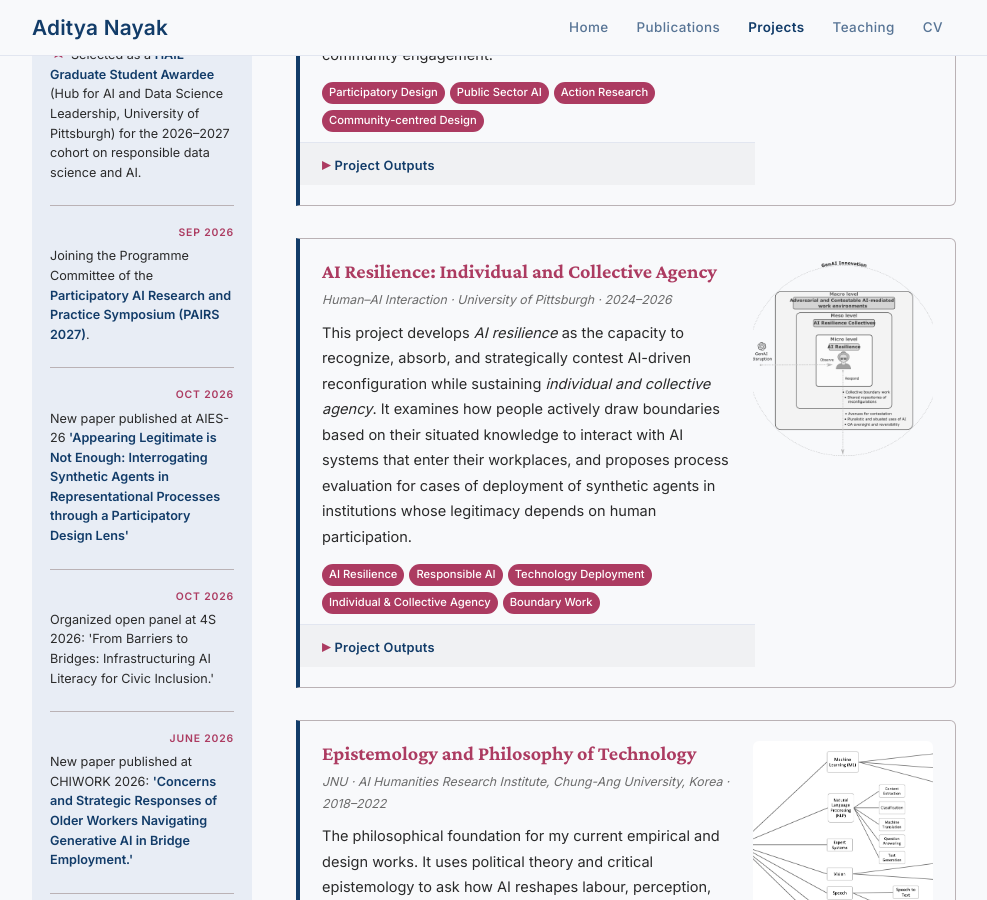
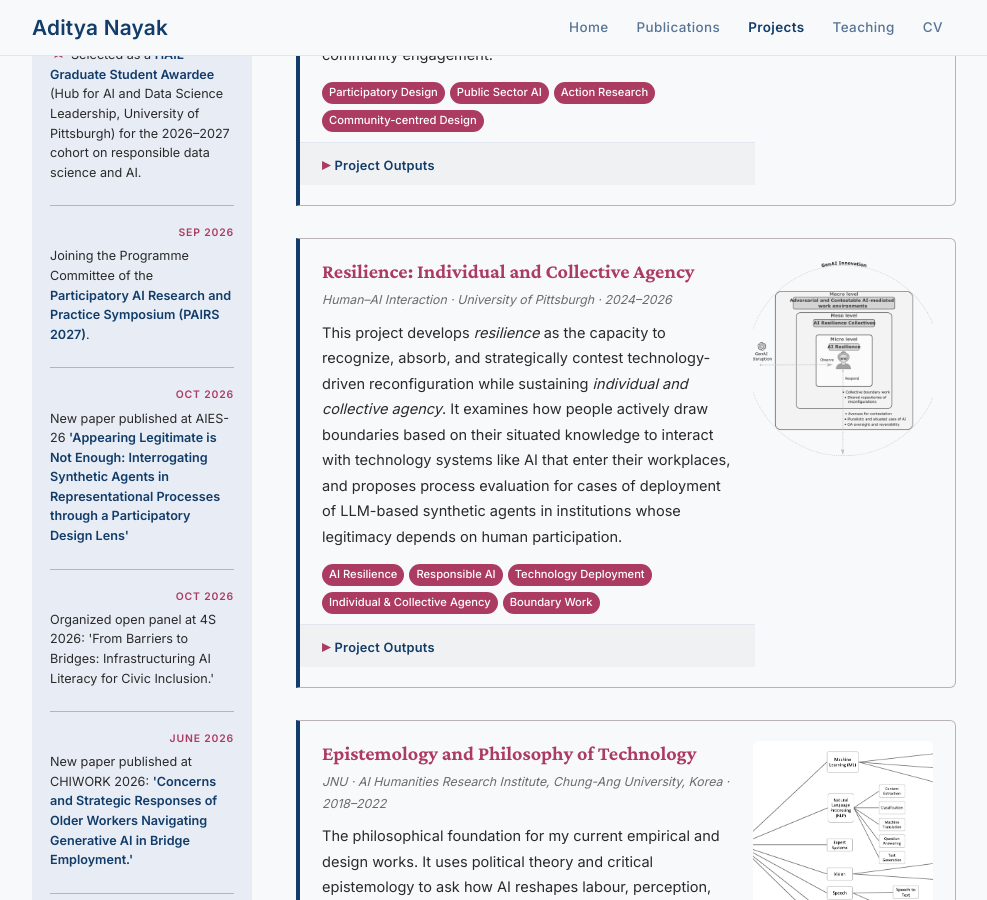
Before and after one commit to adityanayak-info/adityanayak-info.github.io, a Jekyll site: the page built from projects.md, in a window 1280 px wide and 900 px high, scrolled down 572 px. Shown: the whole window, without its empty margins (146-1133 px from the left). Built offline with Jekyll 4.4.1, drawn with Linux system fonts in a browser that asks for light colours.

Commit message:
Revise project title and description for clarity
Updated project description to focus on resilience and technology.

```diff
--- a/projects.md
+++ b/projects.md
@@ -52,9 +52,9 @@
 
 <div class="project-card">
   <div class="project-card-body">
-    <h3><a href="#" class="project-card-link">AI Resilience: Individual and Collective Agency</a></h3>
+    <h3><a href="#" class="project-card-link">Resilience: Individual and Collective Agency</a></h3>
     <p class="project-meta">Human–AI Interaction · University of Pittsburgh · 2024–2026</p>
-    <p>This project develops <em>AI resilience</em> as the capacity to recognize, absorb, and strategically contest AI-driven reconfiguration while sustaining <em>individual and collective agency</em>. It examines how people actively draw boundaries based on their situated knowledge to interact with AI systems that enter their workplaces, and proposes process evaluation for cases of deployment of synthetic agents in institutions whose legitimacy depends on human participation.</p>
+    <p>This project develops <em>resilience</em> as the capacity to recognize, absorb, and strategically contest technology-driven reconfiguration while sustaining <em>individual and collective agency</em>. It examines how people actively draw boundaries based on their situated knowledge to interact with technology systems like AI that enter their workplaces, and proposes process evaluation for cases of deployment of LLM-based synthetic agents in institutions whose legitimacy depends on human participation.</p>
     <span class="project-tag">AI Resilience</span><span class="project-tag">Responsible AI</span><span class="project-tag">Technology Deployment</span><span class="project-tag">Individual &amp; Collective Agency</span><span class="project-tag">Boundary Work</span>
     <details class="project-outputs">
       <summary>Project Outputs</summary>
```
